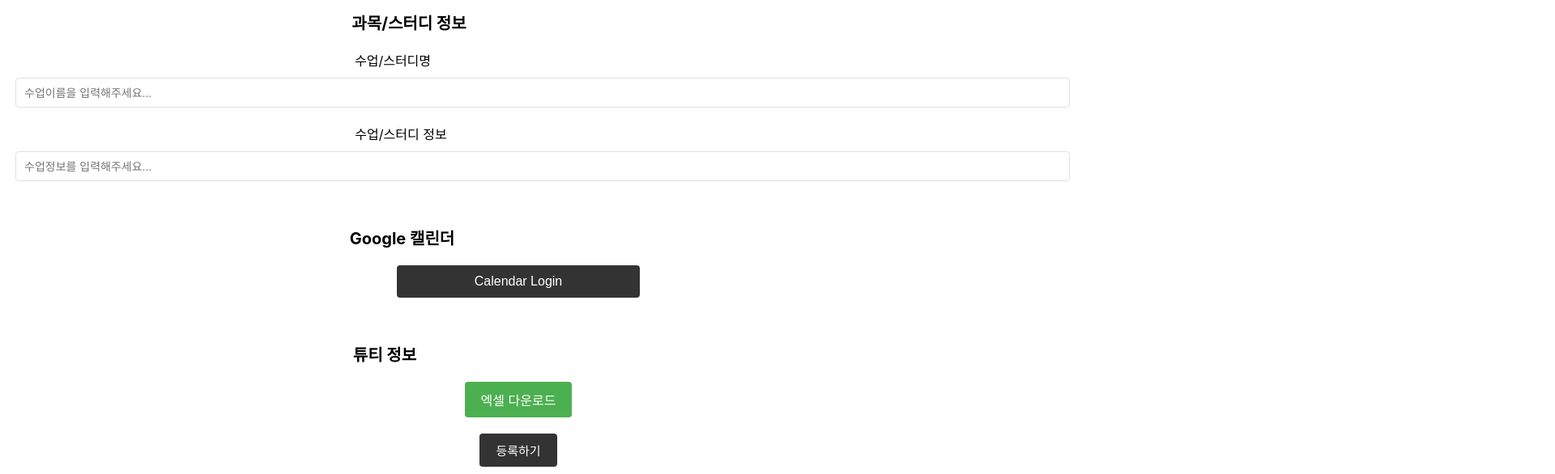
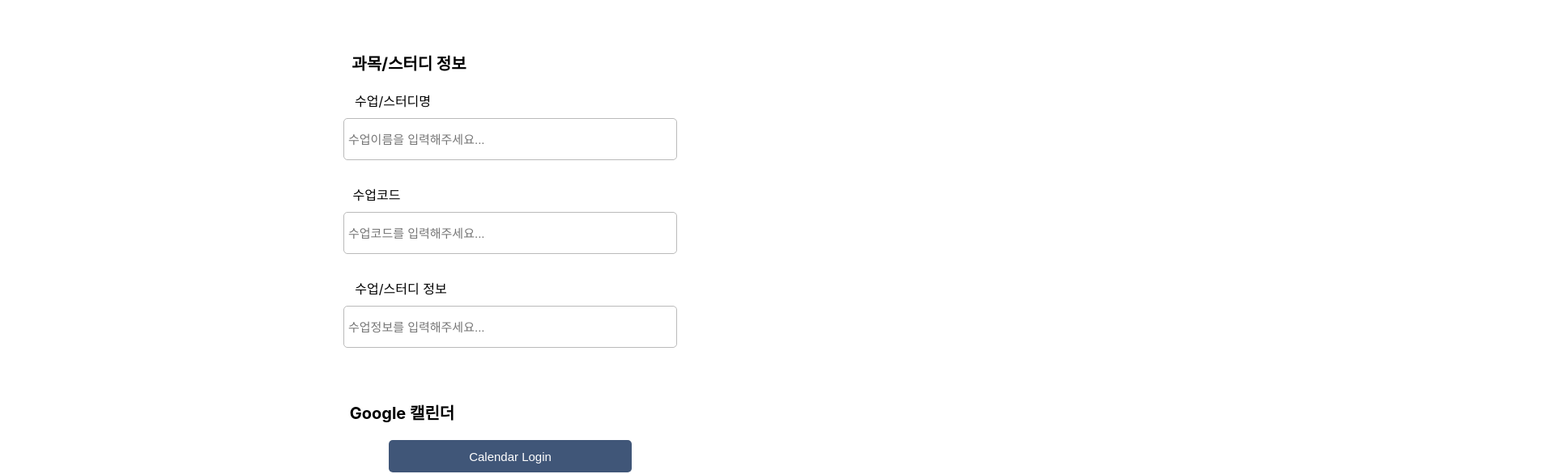
Before and after one commit to hun9008/ajouton_tutor, a React (Create React App) app in the folder front/ajouton/: page /login in a window 1280 px wide. Shown: the part 437-1023 px from the top of the page at 81% size, 1920 px wide, since content can reach past the window. Built offline with nearby package versions, Linux system fonts and the light colour scheme.

Commit message:
Feat: add alert

```diff
--- a/front/ajouton/src/App.css
+++ b/front/ajouton/src/App.css
@@ -36,20 +36,7 @@
   /* min-height: 100vh;  */
 }
 
-.textbox {
-  display: flex;
-  width: 400px;
-  height: 40px;
-  flex-direction: column;
-  justify-content: center;
-  align-items: center;
-  gap: 15px;
-  flex-shrink: 0;
-  padding-top: 0;
-  padding-bottom: 0;
-  line-height: 40px;
-  margin-right: 590px;
-}
+
 
 .bar {
   display: flex;
@@ -75,6 +62,19 @@
   text-decoration: none;
 }
 
+.custom-file-upload {
+  display: inline-block;
+  padding: 10px 20px;
+  background-color: #E3E7ED;
+  color: darkslategray;
+  border: none;
+  border-radius: 4px;
+  cursor: pointer;
+  text-decoration: none;
+}
+
+
+
 
 @keyframes App-logo-spin {
   from {
--- a/front/ajouton/src/App.js
+++ b/front/ajouton/src/App.js
@@ -12,36 +12,8 @@ import SuccApply from './SuccApply';
 import SuccJoin from './SuccJoin';
 import LandgingPage from './LandingPage';
 import Random from './Random';
-import Submit from './Submit';
+import Submit from './submit';
 
-function ServeyPage() {
-  const location = useLocation();
-  const queryParams = new URLSearchParams(location.search);
-  const randomString = queryParams.get('randomString');
-
-  console.log("Parsed randomString:", randomString);
-
-
-  useEffect(() => {
-    // 백엔드 서버로 랜덤 파라미터 변수 보내기
-    axios.post('https://your-backend-server.com/api/save-random', {
-      randomString: randomString
-    })
-    .then(response => {
-      console.log("Random string saved successfully:", response.data);
-    })
-    .catch(error => {
-      console.error("Error saving random string:", error);
-    });
-  }, [randomString]);
-
-
-  return (
-    <div>
-      Received Random String: {randomString}
-    </div>
-  );
-}
 
 function App() {
   return (
@@ -56,8 +28,7 @@ function App() {
           <Route path='/SuccApply' element={<SuccApply />} />
           <Route path='/SuccJoin' element={<SuccJoin />} />
           <Route path='/Random' element={<Random />} />
-          <Route path='/servey' element={<ServeyPage />} />
-          <Route path='/Submit' element={<Submit />} />
+          <Route path='/submit' element={<Submit />} />
         </Routes>
       </Router>
     </div>
--- a/front/ajouton/src/Header.js
+++ b/front/ajouton/src/Header.js
@@ -20,7 +20,7 @@ function Header() {
     const headerStyle = {
         background: "#405678",
         display: "flex",
-        width: "100vw",  // 유연하게 화면 전체 폭을 사용
+        width: "1440p",  // 유연하게 화면 전체 폭을 사용
         height: "50px",
         padding: "30px 1245px 24px 43px",
         alignItems: "center",
--- a/front/ajouton/src/SuccJoin.js
+++ b/front/ajouton/src/SuccJoin.js
@@ -63,20 +63,7 @@ function SuccJoin() {
                     URL 복사하기
                 </button>
             </div>
-            <button
-                    onClick={handleCopy}
-                    style={{
-                        background: '#405678',
-                        color: '#EDEFF3',
-                        border: 'none',
-                        padding: '10px 10px',
-                        borderRadius: '5px',
-                        cursor: 'pointer',
-                        marginLeft: '50px',
-                        alignItems: 'right',
-                    }}>
-                    URL 복사하기
-                </button>
+
 
         </div>
 
--- a/front/ajouton/src/TutorApplication.js
+++ b/front/ajouton/src/TutorApplication.js
@@ -1,5 +1,5 @@
 import React, { useState } from 'react';
-import { useNavigate } from 'react-router-dom';
+import { useNavigate, useLocation } from 'react-router-dom';
 import axios from 'axios';
 import './TutorApplication.css';
 
@@ -55,6 +55,11 @@ function ToutorApplication() {
                 console.error("Error fetching data:", error);
             });
     };
+    /////////////////////
+    const loc = useLocation();
+    const queryParams = new URLSearchParams(loc.search);
+    const randomString = queryParams.get('randomString');
+    /////////////////////
 
     const handleSubmitClick = () => {
         const url = "https://pass.kksoft.kr:15823/v1/api/submit";
@@ -66,6 +71,7 @@ function ToutorApplication() {
             locationType: locationType,
             location: location,
             sbjCode: sbjCode,
+            randomString: randomString
         };
 
         axios.post(url, payload)
--- a/front/ajouton/src/login.js
+++ b/front/ajouton/src/login.js
@@ -12,6 +12,7 @@ const App = () => {
     const [className, setClassName] = useState('');
     const [classInfo, setClassInfo] = useState('');
     const [downloaded, setDownloaded] = useState(false);
+    const [sbjCode, setSbjCode] = useState('');
 
     const handleDownload = () => {
         setDownloaded(true);
@@ -65,22 +66,34 @@ const App = () => {
                 className: className,
                 classInfo: classInfo,
                 encodedFile: encodedFile,
-                refresh_token: refreshToken
+                refresh_token: refreshToken,
+                sbjCode: sbjCode,
             };
             axios.post(backendURL, data)
                 .then(response => {
                     console.log("Data sent successfully:", response.data);
                     setSendData(false);  // Reset after sending
-                    navigate("/SuccJoin");
+                    navigate("/SuccJoin" , { state: { sbjCode: sbjCode } });
                 })
                 .catch(error => {
                     console.error("Error sending data:", error);
                     setSendData(false);  // Reset even if there's an error
                 });
         }
-    }, [sendData, name, email, className, classInfo, encodedFile, refreshToken]);
+    }, [sendData, name, email, className, classInfo, encodedFile, refreshToken, sbjCode]);
 
+    const textcont = {
 
+        width: "400px",
+        height: "40px",
+        border: "1px solid var(--textfield, #BABABA)",
+        borderRadius: "5px",
+        padding: "5px",
+        fontSize: "15px",
+        marginBottom: "10px",
+        marginRight: "10px",
+        marginLeft: "-10px"
+    }
 
 
     return (
@@ -89,7 +102,7 @@ const App = () => {
             <br/>
             <div style={{marginRight:370, marginBottom: 10}}>이름</div>
             <input
-                className='textbox'
+                style={textcont}
                 type="text"
                 placeholder="이름을 입력해주세요..."
                 value={name}
@@ -98,7 +111,7 @@ const App = () => {
             <br/>
             <div style={{marginRight:360, marginBottom: 10}}>이메일</div>
             <input
-                className='textbox'
+                style={textcont}
                 type="text"
                 placeholder="이메일을 입력해주세요..."
                 value={email}
@@ -109,16 +122,25 @@ const App = () => {
             <br/>
             <div style={{marginLeft:-310, marginBottom: 10}}>수업/스터디명</div>
             <input
-                className='textbox'
+                style={textcont}
                 type="text"
                 placeholder="수업이름을 입력해주세요..."
                 value={className}
                 onChange={e => setClassName(e.target.value)}
             />
             <br/>
+            <div style={{marginRight:350, marginBottom: 10}}>수업코드</div>
+            <input
+                style={textcont}
+                type="text"
+                placeholder="수업코드를 입력해주세요..."
+                value={sbjCode}
+                onChange={e => setSbjCode(e.target.value)}
+            />
+            <br/>
             <div style={{marginLeft:-290, marginBottom: 10}}>수업/스터디 정보</div>
             <input
-                className='textbox'
+                style={textcont}
                 type="text"
                 placeholder="수업정보를 입력해주세요..."
                 value={classInfo}
@@ -131,7 +153,7 @@ const App = () => {
             <br/>
 
             <a href="https://pass.kksoft.kr:15823/v1/api/calendar/login" target="_blank" rel="noopener noreferrer">
-                <button style={{ width: "300px", height: "40px" }}
+                <button style={{ width: "300px", height: "40px",backgroundColor: "#405678", color: "white", border: "none", borderRadius: "5px", fontSize: "15px", marginBottom: "10px", marginRight: "10px", marginLeft: "-10px" }}
                 // onClick={() => {
                 //     setTimeout(() => {
                 //         axios.get("https://pass.kksoft.kr:15823/v1/api/calendar/login")
@@ -147,20 +169,36 @@ const App = () => {
                 >Calendar Login</button>
 
             </a>
-
             <br/>
-            <div style={{marginRight:330, fontWeight: 'bold', fontSize: 20,marginTop:35}}>튜티 정보</div>
-            {downloaded ? (
-                <input type="file" accept=".xlsx" onChange={handleFileChange}/>
+<div style={{marginRight:250, fontWeight: 'bold', fontSize: 20,marginTop:35}}>튜티/스터디원 정보</div>
+{downloaded ? (
+    <div style={{ position: 'relative', display: 'inline-block' }}>
+        <button className="custom-file-upload">
+            파일 선택
+        </button>
+        <input
+            type="file"
+            accept=".xlsx"
+            onChange={handleFileChange}
+            style={{
+                position: 'absolute',
+                top: 0,
+                left: 0,
+                width: '100%',
+                height: '100%',
+                opacity: 0,
+                cursor: 'pointer'
+                        }}
+                    />
+                </div>
             ) : (
                 <a href="/myExcel.xlsx" download className="download-button" onClick={handleDownload}>
                     엑셀 다운로드
                 </a>
             )}
-            <button style={{ marginTop: 20, padding: '10px 20px', fontSize: '15px' }} onClick={() => setSendData(true)}>
+            <button style={{backgroundColor: "#405678", marginTop: 20, padding: '10px 20px', fontSize: '15px' }} onClick={() => setSendData(true)}>
                 등록하기
             </button>
-
         </div>
     );
 }
```
Also changed, not shown: front/ajouton/src/submit.js (+32 -19 lines).
